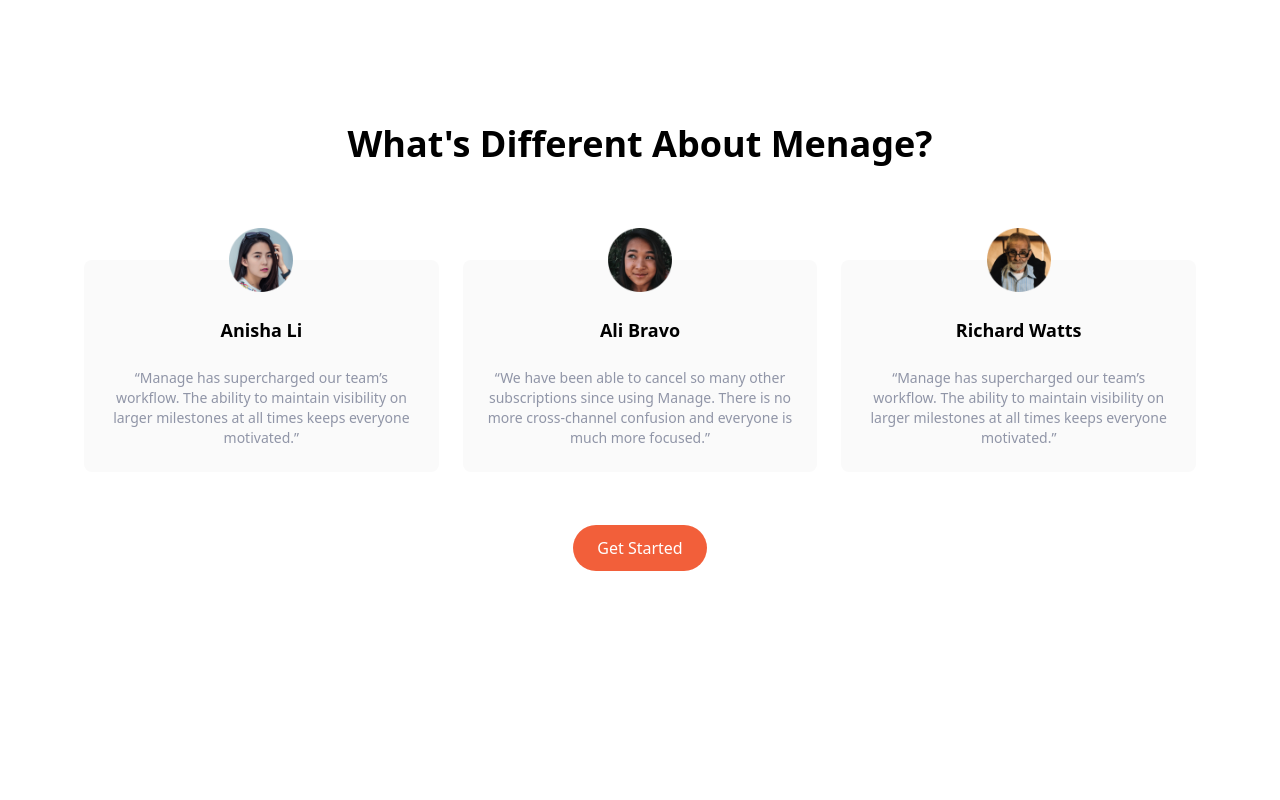
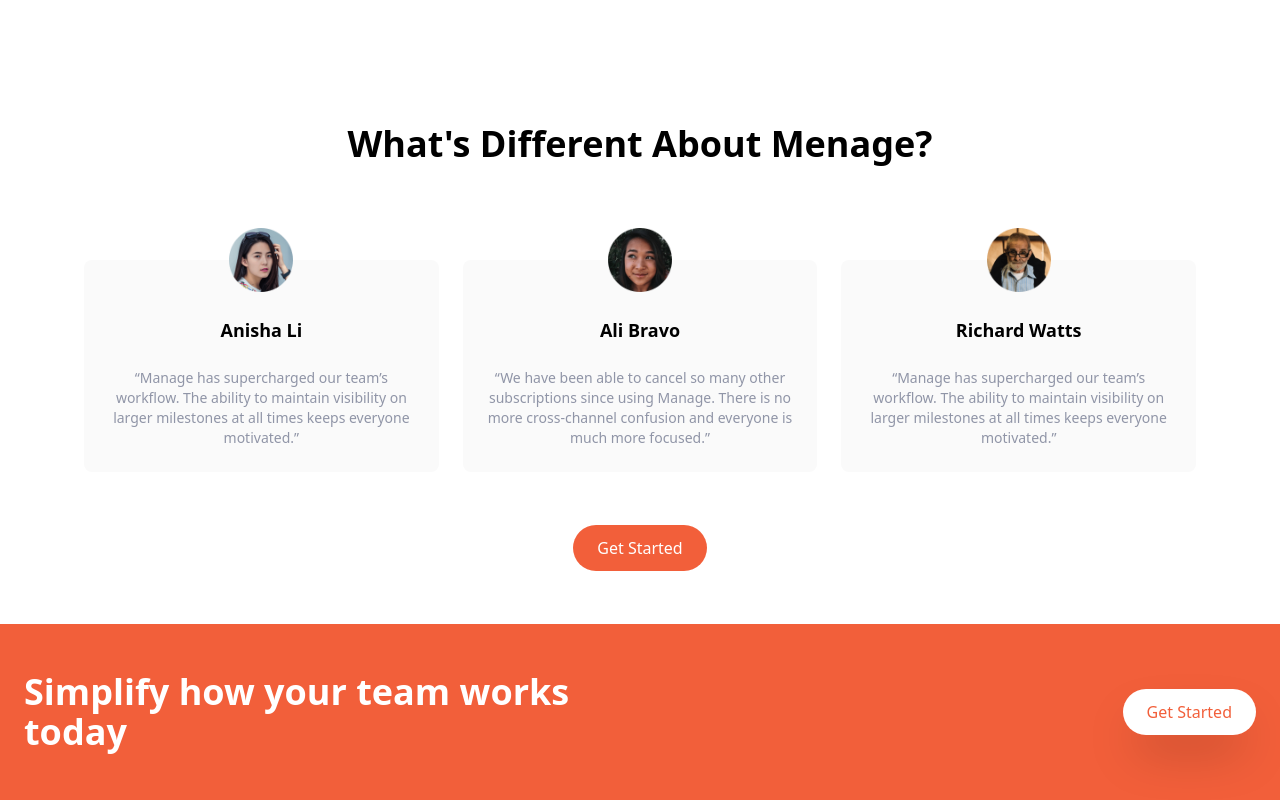
Before and after one commit to steelsnake93/Tailwind-Manage-Landing-Page, a website: page index.html in a window 1280 px wide. Shown: the part 1152-1952 px from the top of the page. Before the commit the page ends 1776 px from the top, so only its background shows below. Drawn offline with Linux system fonts and the light colour scheme.

Commit message:
CTA section

```diff
--- a/index.html
+++ b/index.html
@@ -200,6 +200,19 @@
 
 
     <!-- CTA Section -->
-
+    <section id="cta" class="bg-brightRed">
+        <container class="flex flex-col items-center justify-between px-6 py-24 mx-auto space-y-12 md:py-12 md:flex-row md:space-y-0">
+            <!-- Heading -->
+            <h2 class="text-5xl font-bold leading-tight text-center text-white md:text-4xl md:max-w-xl md:text-left">
+                Simplify how your team works today
+            </h2>
+            <!-- Button -->
+            <div>
+                <a href="#" class="p-3 px-6 t-2 text-brightRed bg-white rounded-full shadow-2xl baseline hover:bg-gray-900">
+                    Get Started
+                </a>
+            </div>
+        </container>
+    </section>
 </body>
 </html>
```
Also changed, not shown: css/main.css.
